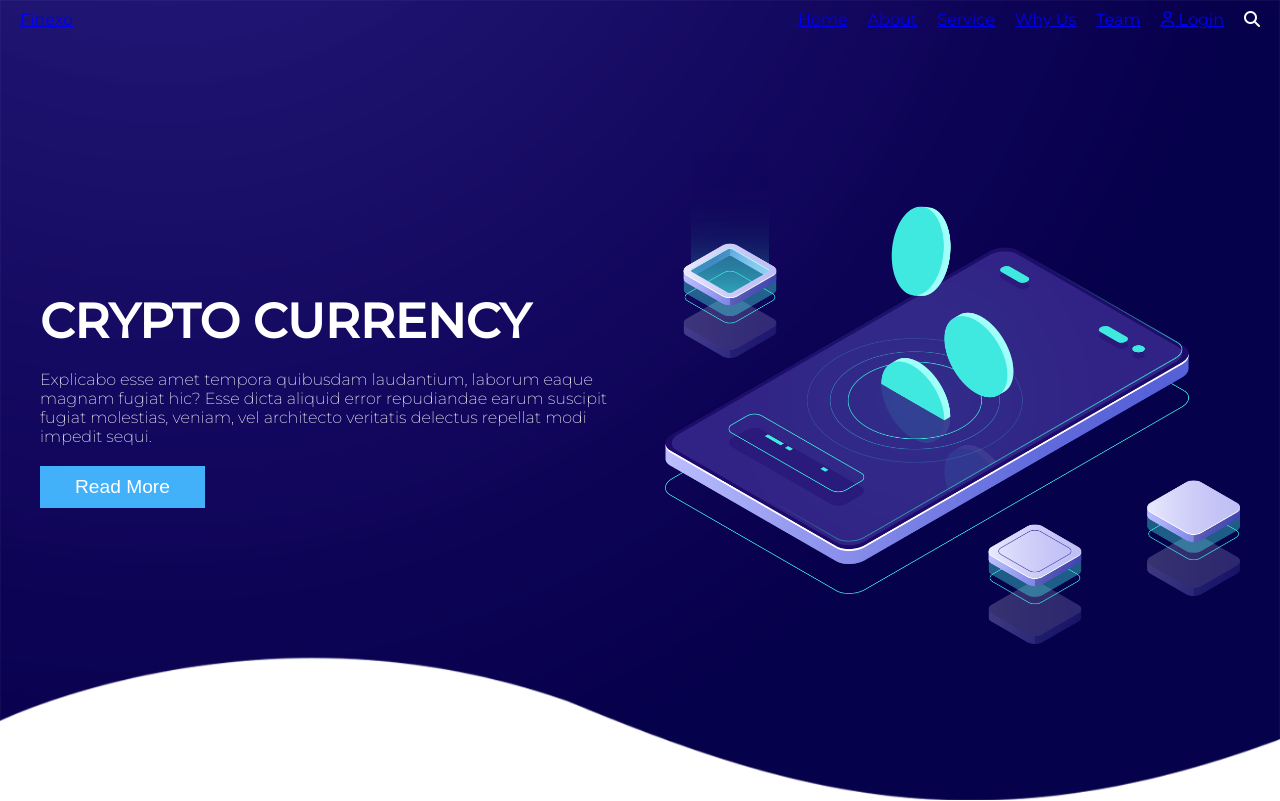
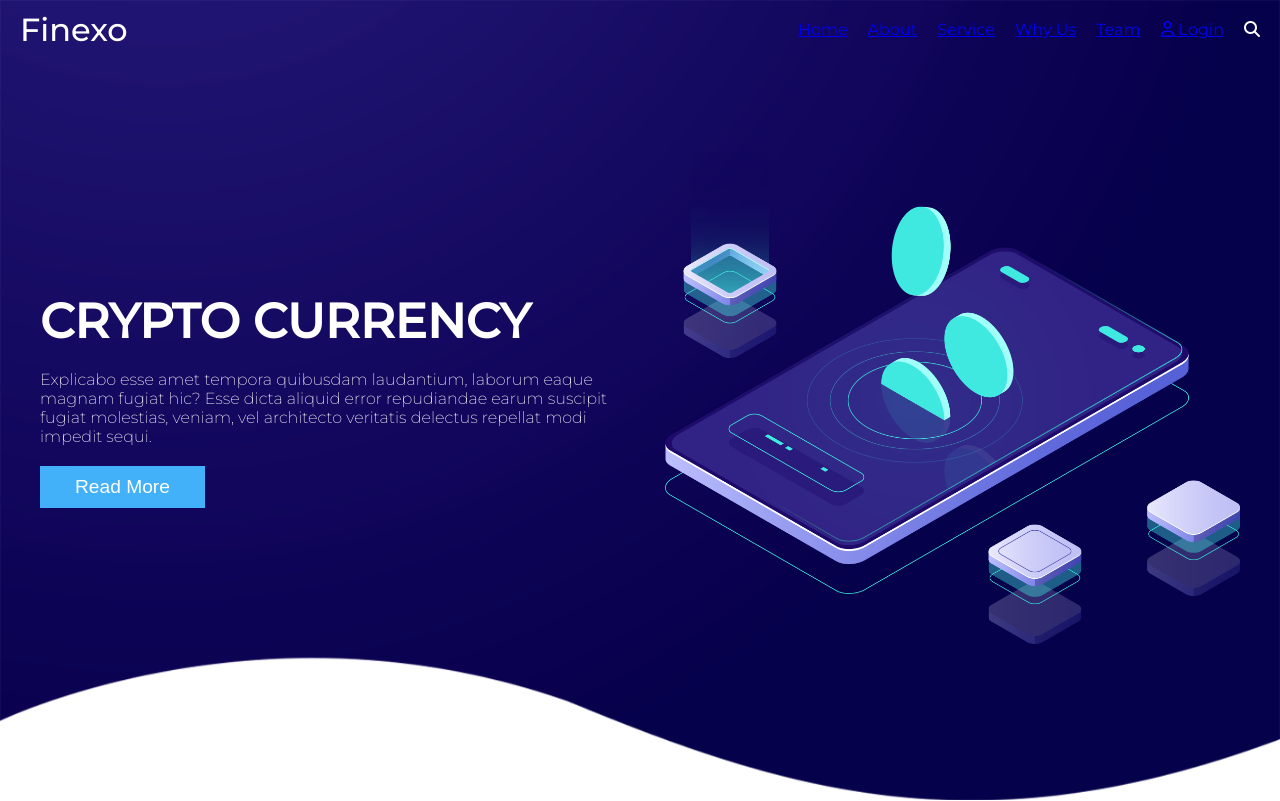
Before and after one commit to constobidullah/pro8-finexo, a plain HTML site: page index.html in a window 1280 px wide. Shown: the top 801 px of the page. Drawn offline with Linux system fonts and the light colour scheme.

Commit message:
navbar title given style

```diff
--- a/css/style.css
+++ b/css/style.css
@@ -32,6 +32,14 @@ nav {
     font-size: 2rem;
     cursor: pointer;
     display: none;
+}
+
+#navbar-title a{
+    color: #fff;
+    text-decoration: none;
+    font-size: 2rem;
+    font-weight: 500;
+    font-family: 'montserrat', sans-serif;
 }
 
 #navlink{
--- a/index.html
+++ b/index.html
@@ -42,7 +42,7 @@
                 <i class="fa-solid fa-bars"></i>
             </label>
 
-            <div>
+            <div id="navbar-title">
                 <a href="index.html">Finexo</a>
             </div>
 
```
